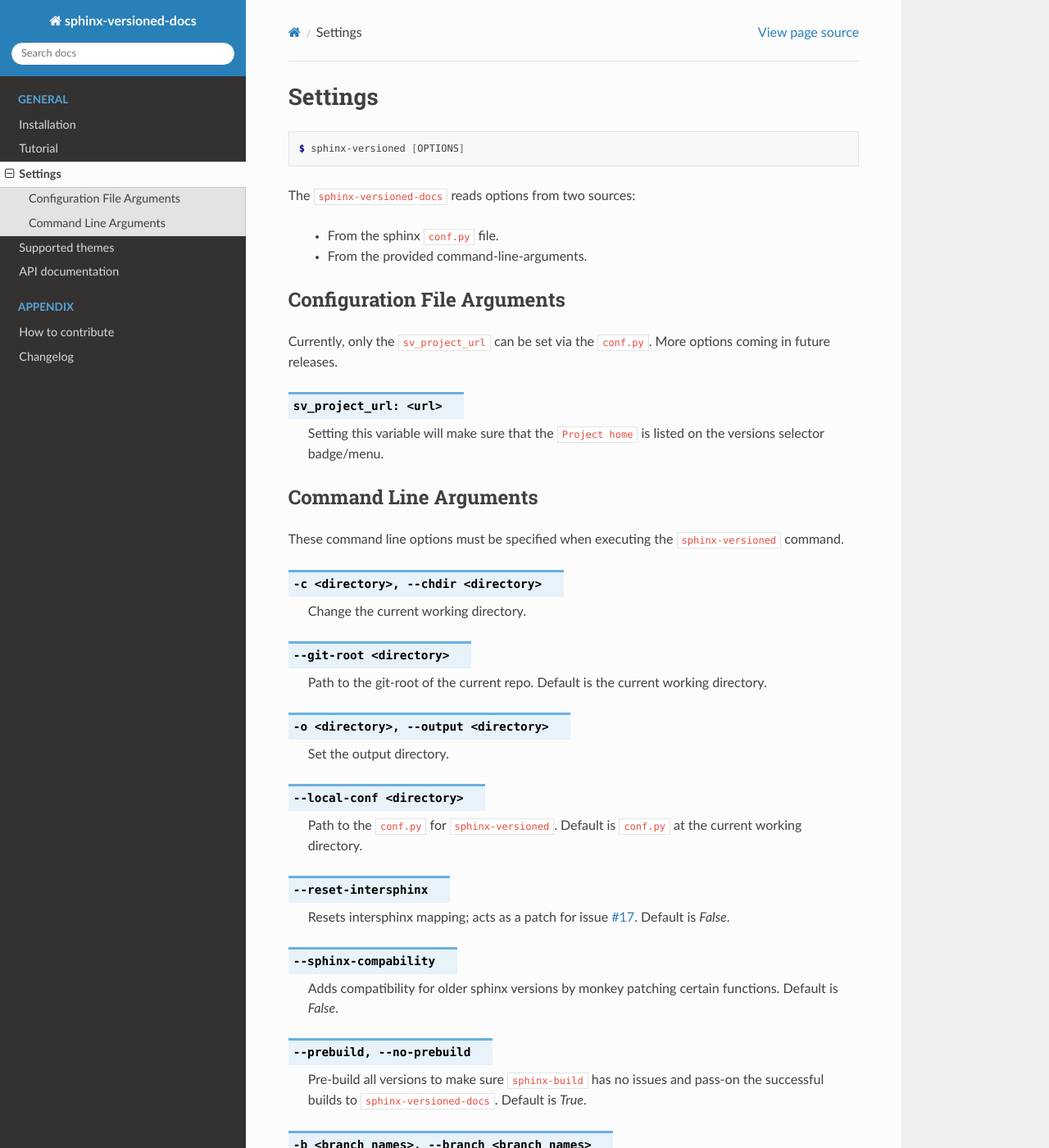
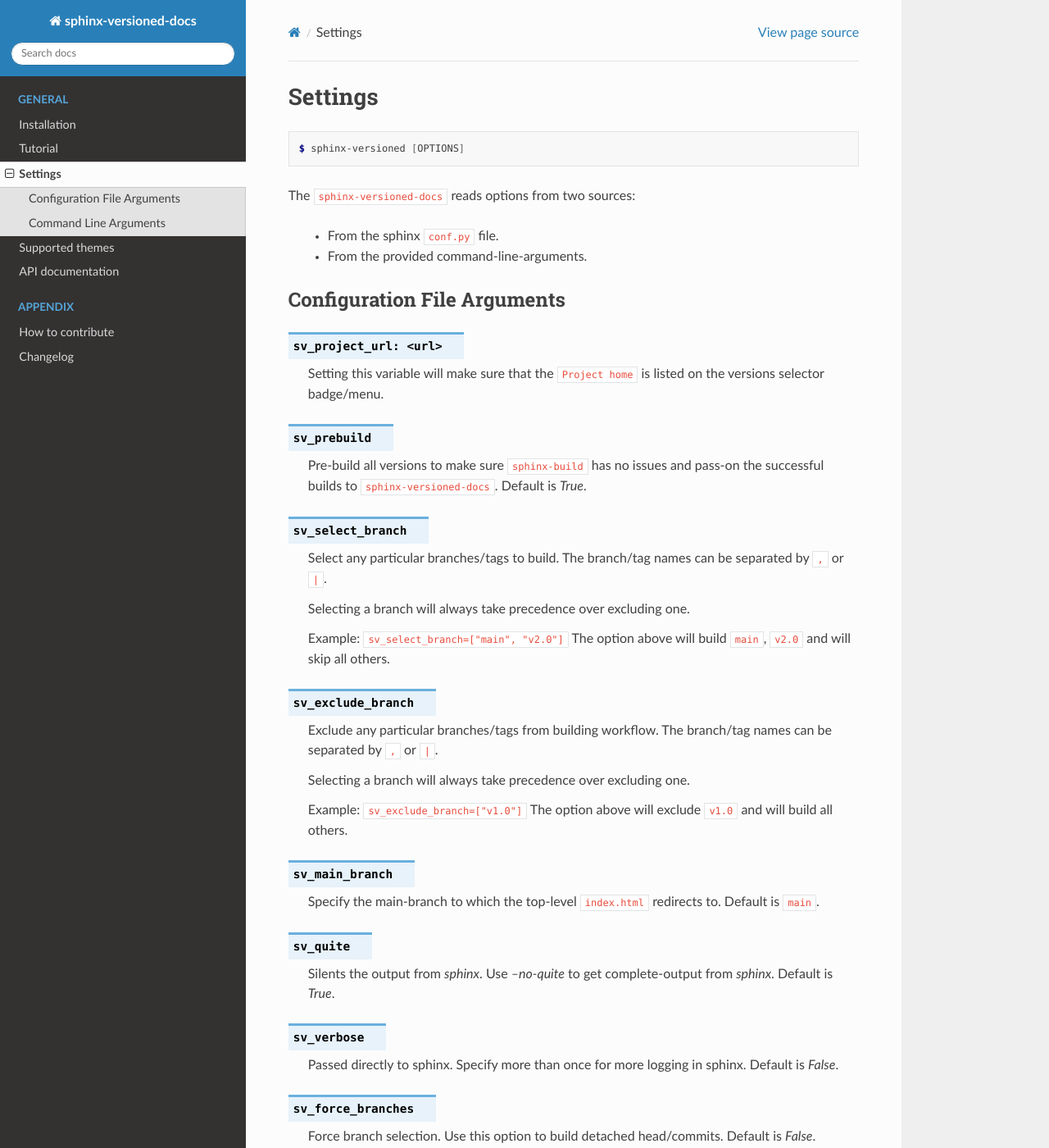
Before and after one commit to devanshshukla99/sphinx-versioned-docs, a Sphinx documentation site: the page built from docs/settings.rst, in a window 1280 px wide and 1400 px high. Shown: the whole window at 82% size. Built offline with Sphinx 7.4.7 and the Read the Docs theme 2.0.0, drawn with Linux system fonts in a browser that asks for light colours.

Commit message:
Documentation for config file arguments.

```diff
--- a/docs/settings.rst
+++ b/docs/settings.rst
@@ -16,11 +16,50 @@
 Configuration File Arguments
 ============================
 
-Currently, only the ``sv_project_url`` can be set via the ``conf.py``. More options coming in future releases.
-
 .. option:: sv_project_url: <url>
 
     Setting this variable will make sure that the ``Project home`` is listed on the versions selector badge/menu.
+
+.. option:: sv_prebuild
+
+    Pre-build all versions to make sure ``sphinx-build`` has no issues and pass-on the successful builds to ``sphinx-versioned-docs``. Default is `True`.
+
+.. option:: sv_select_branch
+
+    Select any particular branches/tags to build.
+    The branch/tag names can be separated by ``,`` or ``|``.
+
+    Selecting a branch will always take precedence over excluding one.
+
+    Example: ``sv_select_branch=["main", "v2.0"]``
+    The option above will build ``main``, ``v2.0`` and will skip all others.
+
+.. option:: sv_exclude_branch
+
+    Exclude any particular branches/tags from building workflow.
+    The branch/tag names can be separated by ``,`` or ``|``.
+
+    Selecting a branch will always take precedence over excluding one.
+
+    Example: ``sv_exclude_branch=["v1.0"]``
+    The option above will exclude ``v1.0`` and will build all others.
+
+.. option:: sv_main_branch
+
+    Specify the main-branch to which the top-level ``index.html`` redirects to. Default is ``main``.
+
+.. option:: sv_quite
+
+    Silents the output from `sphinx`. Use `--no-quite` to get complete-output from `sphinx`. Default is `True`.
+
+.. option:: sv_verbose
+
+    Passed directly to sphinx. Specify more than once for more logging in sphinx. Default is `False`.
+
+.. option:: sv_force_branches
+
+    Force branch selection. Use this option to build detached head/commits. Default is `False`.
+
 
 Command Line Arguments
 ======================
```
